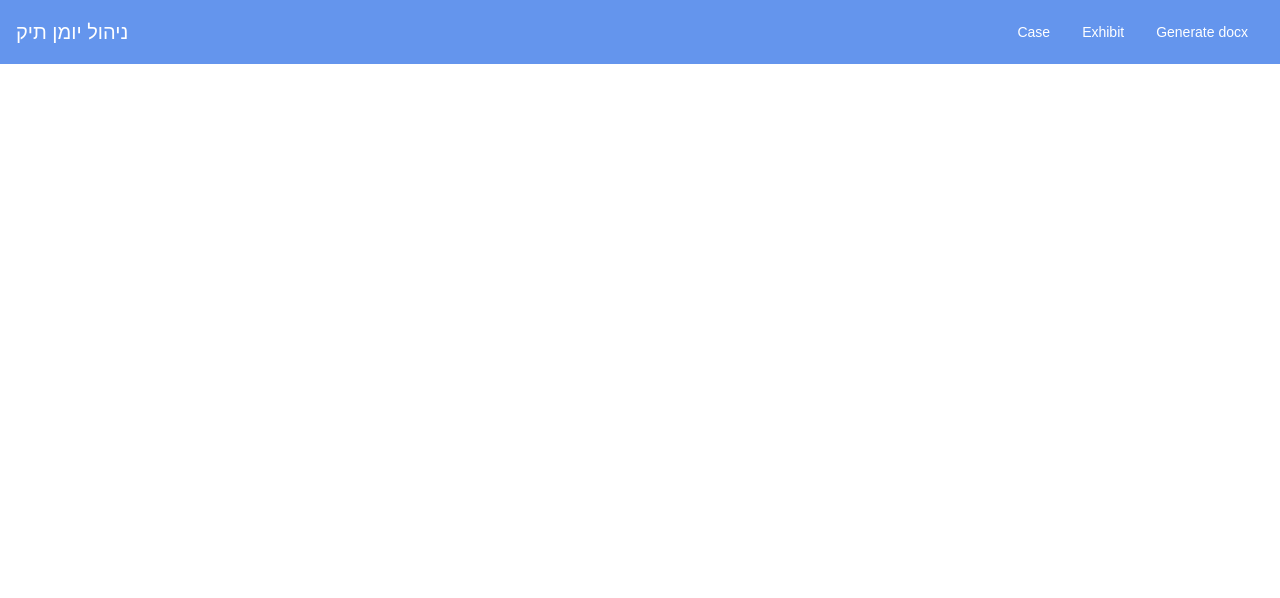
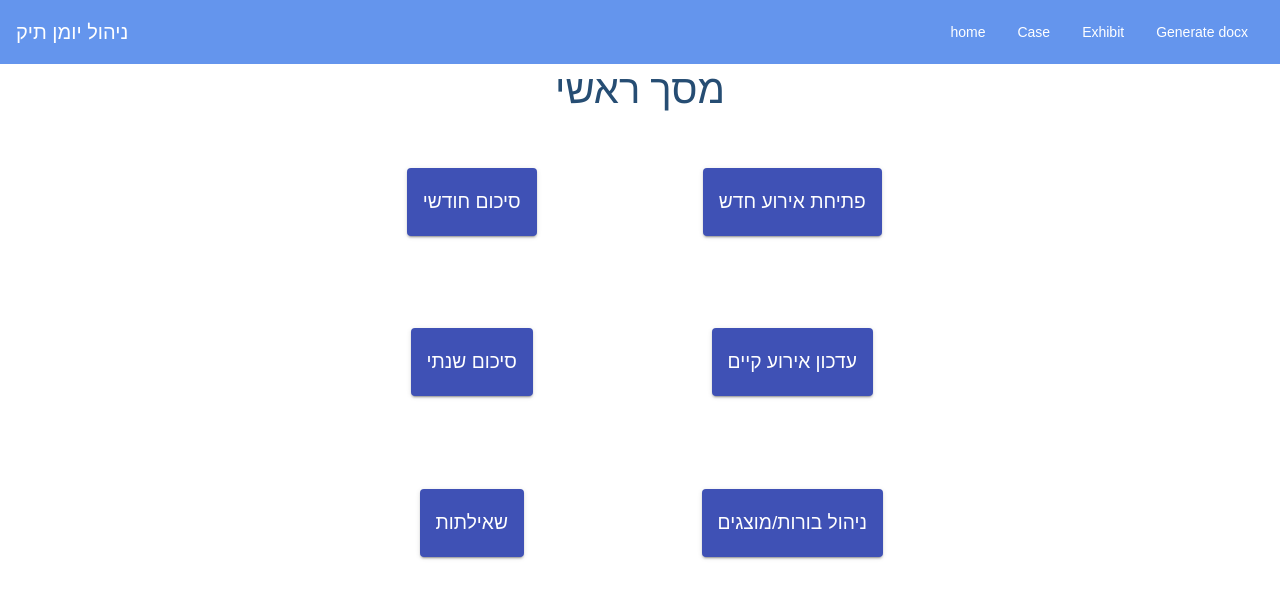
Before and after one commit to noamfluss42/Magdad_Sabotage, an Angular app in the folder src/Frontend/: page /home in a window 1280 px wide. Before the commit this address led to /. Shown: the top 598 px of the page. Built offline with nearby package versions, Linux system fonts and the light colour scheme.

Commit message:
added main screen

```diff
--- a/src/Frontend/src/app/app.component.html
+++ b/src/Frontend/src/app/app.component.html
@@ -2,7 +2,8 @@
 <mat-toolbar color="primary">
   <span>ניהול יומן תיק</span>
   <div class="spacer"></div>
-   <a mat-button routerLink="/">Case</a>
+   <a mat-button routerLink="/home">home</a>
+   <a mat-button routerLink="/case">Case</a>
    <a mat-button routerLink="/registerExhibit">Exhibit</a>
    <a mat-button routerLink="/genLabForm" >Generate docx</a>
  </mat-toolbar>
--- a/src/Frontend/src/app/app.module.ts
+++ b/src/Frontend/src/app/app.module.ts
@@ -25,6 +25,8 @@ import { RegisterExhibitFieldsService } from './core/services/register-exhibit-f
 import { SharedDataService } from './core/services/shared-data.service';
 import {MatDatepickerModule} from '@angular/material/datepicker';
 import { MatNativeDateModule } from '@angular/material/core';
+import { MainScreenComponent } from './pages/main-screen/main-screen.component';
+import {MatStepperModule} from '@angular/material/stepper';
 @NgModule({
   imports: [
     BrowserModule,
@@ -44,6 +46,7 @@ import { MatNativeDateModule } from '@angular/material/core';
     MatProgressBarModule,
     MatDatepickerModule,
     MatNativeDateModule,
+    MatStepperModule
   ],
 
   declarations: [
@@ -53,6 +56,7 @@ import { MatNativeDateModule } from '@angular/material/core';
     RegisterExhibitDynamicFormComponent,
     routingComponents,
     GenLabDynamicFormComponent,
+    MainScreenComponent,
   ],
   bootstrap: [AppComponent],
   providers: [
--- a/src/Frontend/src/app/core/components/dynamic-form-field/dynamic-form-field.component.html
+++ b/src/Frontend/src/app/core/components/dynamic-form-field/dynamic-form-field.component.html
@@ -11,7 +11,7 @@
 
   <mat-form-field appearance="fill" *ngSwitchCase="'datepicker'">
     <mat-label [attr.for]="field.key">{{ field.label }}</mat-label>
-    <input matInput [matDatepicker]="picker"/>
+    <input matInput [matDatepicker]="picker" />
     <mat-datepicker-toggle matSuffix [for]="picker"></mat-datepicker-toggle>
     <mat-datepicker #picker></mat-datepicker>
   </mat-form-field>
--- a/src/Frontend/src/app/core/components/gen-lab-dynamic-form/gen-lab-dynamic-form.component.html
+++ b/src/Frontend/src/app/core/components/gen-lab-dynamic-form/gen-lab-dynamic-form.component.html
@@ -8,7 +8,7 @@
     </mat-grid-tile>
   </mat-grid-list>
 
-  <div class="form-row">
+  <div  DIR="auto" class="form-row">
     <button
       mat-raised-button
       type="submit"
--- a/src/Frontend/src/app/core/components/openCase-dynamic-form/dynamic-form.component.html
+++ b/src/Frontend/src/app/core/components/openCase-dynamic-form/dynamic-form.component.html
@@ -8,13 +8,13 @@
       ></app-dynamic-form-field>
     </mat-grid-tile>
   </mat-grid-list>
-    <div>
+  <div DIR="auto" class="form-row">
     <button
     mat-raised-button
     type="submit"
     color="primary"
     [disabled]="!form.valid"
-    ></button>
+  >הבא</button>
   </div>
 
   </form>
--- a/src/Frontend/src/app/core/components/register-exhibit-dynamic-form/register-exhibit-dynamic-form.component.html
+++ b/src/Frontend/src/app/core/components/register-exhibit-dynamic-form/register-exhibit-dynamic-form.component.html
@@ -1,4 +1,3 @@
-
   <form (ngSubmit)="onSubmit()" [formGroup]="form">
     <mat-grid-list  DIR="auto" cols="3" rowHeight="100px">
   <mat-grid-tile *ngFor="let field of fields" >
@@ -8,13 +7,13 @@
       ></app-dynamic-form-field>
   </mat-grid-tile>
 </mat-grid-list>
-    <div class="form-row">
+    <div DIR="auto" class="form-row">
       <button
       mat-raised-button
       type="submit"
       color="primary"
       [disabled]="!form.valid"
-    ></button>
+    >סיום</button>
     </div>
   </form>
 
--- /dev/null
+++ b/src/Frontend/src/app/pages/main-screen/main-screen.component.css
@@ -0,0 +1,61 @@
+
+*{
+  font-family: Arial, Helvetica, sans-serif;
+}
+h1 {
+
+  color: #264D73;
+  font-size: 2.5rem;
+  text-align:center;
+}
+h2, h3 {
+  color: #444;
+  font-weight: lighter;
+}
+h3 {
+  font-size: 1.3rem;
+}
+body {
+  padding: .5rem;
+  max-width: 1000px;
+  margin: 10px auto;
+}
+@media (min-width: 600px) {
+  body {
+    padding: 4rem;
+  }
+}
+body, input[text] {
+  color: #333;
+  font-family: Cambria, Georgia, serif;
+}
+a {
+  cursor: pointer;
+}
+button {
+  background-color: #eee;
+  border: none;
+  border-radius: 4px;
+  cursor: pointer;
+  color: black;
+  font-size: 1.2rem;
+  padding: 1rem;
+  margin-right: 1rem;
+  margin-bottom: 1rem;
+  margin-top: 1rem;
+}
+button:hover {
+  background-color: black;
+  color: white;
+}
+button:disabled {
+  background-color: #eee;
+  color: #aaa;
+  cursor: auto;
+}
+div{
+  margin:auto;
+  width:50%;
+  border:3px;
+  padding:10px;
+}
--- /dev/null
+++ b/src/Frontend/src/app/pages/main-screen/main-screen.component.html
@@ -0,0 +1,27 @@
+<div class="chooser">
+  <h1>מסך ראשי</h1>
+  <mat-grid-list DIR="auto" cols="2" rowHeight="2:1">
+    <mat-grid-tile>
+      <button mat-raised-button color="primary">סיכום חודשי</button>
+    </mat-grid-tile>
+    <mat-grid-tile>
+      <button mat-raised-button color="primary" routerLink="/case">
+        פתיחת אירוע חדש
+      </button>
+    </mat-grid-tile>
+    <mat-grid-tile>
+      <button mat-raised-button color="primary">סיכום שנתי</button>
+    </mat-grid-tile>
+    <mat-grid-tile>
+      <button mat-raised-button color="primary">עדכון אירוע קיים</button>
+    </mat-grid-tile>
+    <mat-grid-tile>
+      <button mat-raised-button color="primary">שאילתות</button>
+    </mat-grid-tile>
+    <mat-grid-tile>
+      <button mat-raised-button type="submit" color="primary">
+        ניהול בורות/מוצגים
+      </button>
+    </mat-grid-tile>
+  </mat-grid-list>
+</div>
--- /dev/null
+++ b/src/Frontend/src/app/pages/main-screen/main-screen.component.ts
@@ -0,0 +1,15 @@
+import { Component, OnInit } from '@angular/core';
+
+@Component({
+  selector: 'app-main-screen',
+  templateUrl: './main-screen.component.html',
+  styleUrls: ['./main-screen.component.css']
+})
+export class MainScreenComponent implements OnInit {
+
+  constructor() { }
+
+  ngOnInit(): void {
+  }
+
+}
```
Also changed, not shown: src/Frontend/src/app/app-routing.module.ts (+7 -1 lines), 1 other file (tests, documents, lock files or other folders). Lines whose indentation alone changed are shown as unchanged.
